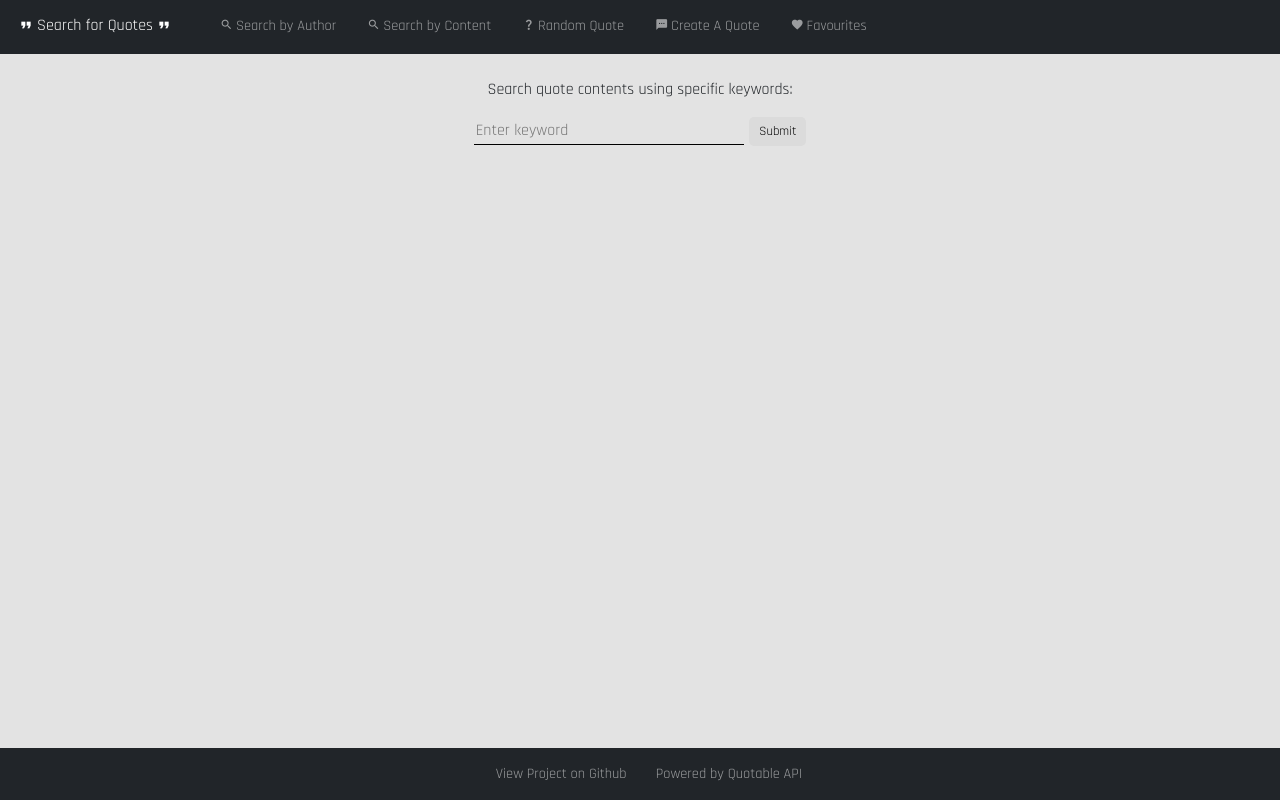
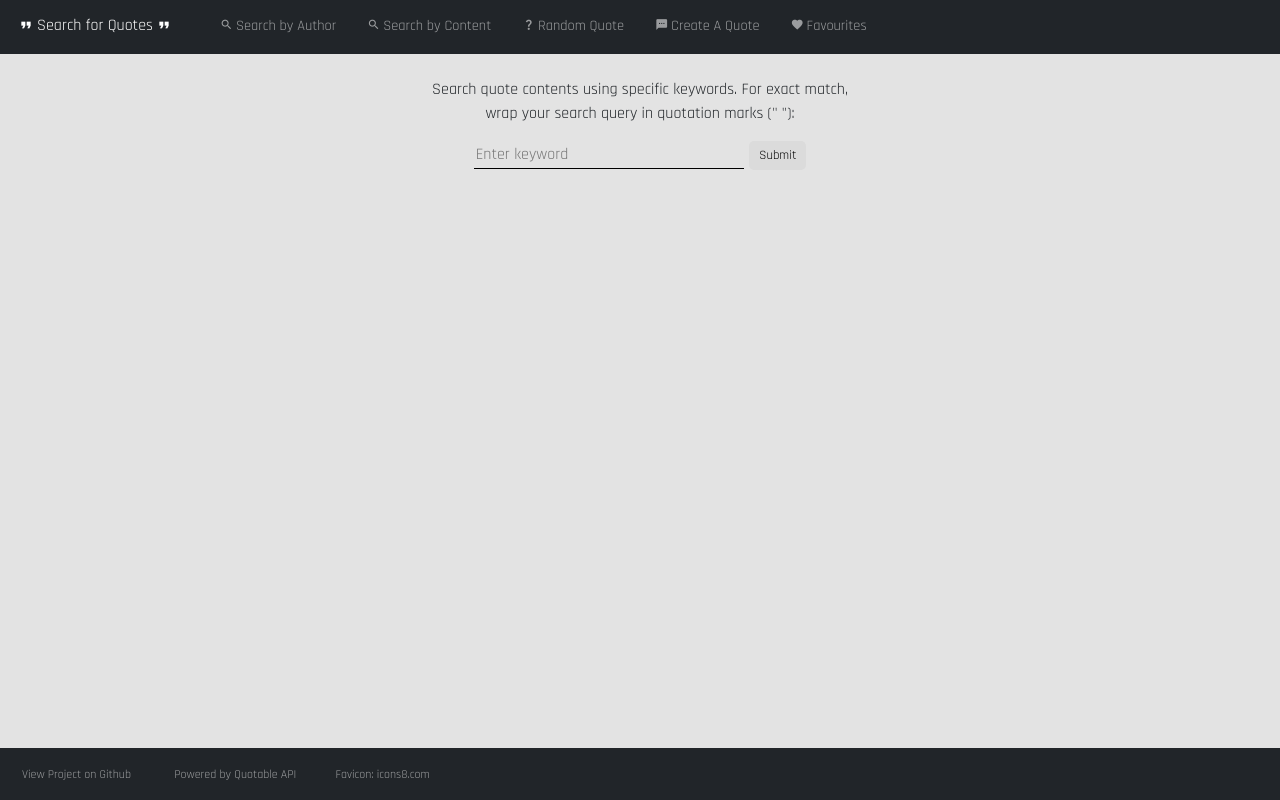
Before and after one commit to zappled/search-for-lyrics, a React (Create React App) app: page /search-content in a window 1280 px wide. Built offline with nearby package versions, Linux system fonts and the light colour scheme.

Commit message:
Added error message if search returns no result

```diff
--- a/src/App.js
+++ b/src/App.js
@@ -185,14 +185,23 @@ function App() {
               rel="noreferrer"
             >
               View Project on Github
-            </a>{" "}
+            </a>
             <a
               className="nav-input footer-text"
               href="https://github.com/lukePeavey/quotable"
               target="_blank"
               rel="noreferrer"
+              style={{ marginLeft: "8px" }}
             >
               Powered by Quotable API
+            </a>
+            <a
+              className="nav-input footer-text"
+              href="https://icons8.com"
+              target="_blank"
+              rel="noreferrer"
+            >
+              Favicon: icons8.com
             </a>
           </div>
         </div>
--- a/src/components/FavouritesEntry.js
+++ b/src/components/FavouritesEntry.js
@@ -12,7 +12,7 @@ const FavouritesEntry = (props) => {
         </div>
         <button
           className="quote-extra remove-fav"
-          style={{ width: "35%" }}
+          style={{ width: "50%" }}
           onClick={() => props.removeFromFav(props.fav)}
         >
           <i className="material-icons" style={{ margin: "0 auto" }}>
--- a/src/components/SearchQuotesAuthor.js
+++ b/src/components/SearchQuotesAuthor.js
@@ -15,6 +15,8 @@ const SearchQuotesAuthor = (props) => {
 
   // toggles between input form & search results
   const [hasSearched, setHasSearched] = useState(false);
+  const [hasData, setHasData] = useState(false);
+  const [noData, setNoData] = useState(false);
 
   // function to fetch API data based on submitted input
   const findQuotes = async (input) => {
@@ -25,7 +27,12 @@ const SearchQuotesAuthor = (props) => {
       const url = `https://api.quotable.io/search/quotes?query=${input}&fields=author`;
       const res = await fetch(url);
       const data = await res.json();
+      if (data.totalCount !== 0) {
         setQuotes(data.results);
+        setHasData(true);
+      } else if (data.totalCount == 0) {
+        setNoData(true);
+      }
       props.setIsLoading(false);
     }
   };
@@ -42,6 +49,8 @@ const SearchQuotesAuthor = (props) => {
   const searchAgain = () => {
     setHasSearched(false);
     setQuotes([]);
+    setHasData(false);
+    setNoData(false);
   };
 
   // loading spinner only appears while isLoading is true
@@ -53,14 +62,16 @@ const SearchQuotesAuthor = (props) => {
 
   return (
     <>
+      {content}
       {/* display toggles depending on whether a search input has been submitted */}
       {hasSearched ? (
+        hasData ? (
           <>
             <button className="search-again" onClick={searchAgain}>
               Search Again
             </button>
             <br />
-          You searched for "{currentInput}"
+            You searched for "{currentInput.replaceAll(`"`, ``)}"
             <br />
             {content}
             {quotes.map((quote) => {
@@ -82,8 +93,14 @@ const SearchQuotesAuthor = (props) => {
             })}
           </>
         ) : (
+          ""
+        )
+      ) : (
         <>
-          <div>Search quotes by person name:</div>
+          <div>
+            Search quotes by person name. For exact match, wrap your search
+            query in quotation marks (" "):
+          </div>
           <form onSubmit={addInput}>
             <input
               type="text"
@@ -96,6 +113,18 @@ const SearchQuotesAuthor = (props) => {
           </form>
         </>
       )}
+      {hasSearched && noData ? (
+        <>
+          <button className="search-again" onClick={searchAgain}>
+            Search Again
+          </button>
+          <div className="quote-extra">
+            No result returned, try another name
+          </div>
+        </>
+      ) : (
+        ""
+      )}
     </>
   );
 };
--- a/src/components/SearchQuotesContent.js
+++ b/src/components/SearchQuotesContent.js
@@ -14,6 +14,8 @@ const SearchQuotesContent = (props) => {
 
   // toggles between input form & search results
   const [hasSearched, setHasSearched] = useState(false);
+  const [hasData, setHasData] = useState(false);
+  const [noData, setNoData] = useState(false);
 
   // function to fetch API data based on submitted input
   const findQuotes = async (input) => {
@@ -24,7 +26,12 @@ const SearchQuotesContent = (props) => {
       const url = `https://api.quotable.io/search/quotes?query=${input}&fields=content`;
       const res = await fetch(url);
       const data = await res.json();
+      if (data.totalCount !== 0) {
         setQuotes(data.results);
+        setHasData(true);
+      } else if (data.totalCount == 0) {
+        setNoData(true);
+      }
       props.setIsLoading(false);
     }
   };
@@ -41,6 +48,8 @@ const SearchQuotesContent = (props) => {
   const searchAgain = () => {
     setHasSearched(false);
     setQuotes([]);
+    setHasData(false);
+    setNoData(false);
   };
 
   let content = "";
@@ -52,16 +61,17 @@ const SearchQuotesContent = (props) => {
 
   return (
     <>
+      {content}
       {/* display toggles depending on whether a search input has been submitted */}
       {hasSearched ? (
+        hasData ? (
           <>
             <button className="search-again" onClick={searchAgain}>
               Search Again
             </button>
             <br />
-          You searched for "{currentInput}"
+            You searched for "{currentInput.replaceAll(`"`, ``)}"
             <br />
-          {content}
             {quotes.map((quote) => {
               return (
                 <SearchResults
@@ -81,8 +91,14 @@ const SearchQuotesContent = (props) => {
             })}
           </>
         ) : (
+          ""
+        )
+      ) : (
         <>
-          <div>Search quote contents using specific keywords:</div>
+          <div>
+            Search quote contents using specific keywords. For exact match, wrap
+            your search query in quotation marks (" "):
+          </div>
           <form onSubmit={addInput}>
             <input
               type="text"
@@ -95,6 +111,19 @@ const SearchQuotesContent = (props) => {
           </form>
         </>
       )}
+      {hasSearched && noData ? (
+        <>
+          <button className="search-again" onClick={searchAgain}>
+            Search Again
+          </button>
+          <div className="quote-extra">
+            No result returned, try another keyword. Certain common words like '
+            <u>and</u>' may not be accepted as part of the search parameters.
+          </div>
+        </>
+      ) : (
+        ""
+      )}
     </>
   );
 };
--- a/src/styles.css
+++ b/src/styles.css
@@ -175,7 +175,6 @@ form {
   border-radius: 5px;
   padding: 5px;
   margin-top: 5px;
-  width: 60%;
 }
 
 .add-fav:hover {
@@ -199,15 +198,17 @@ form {
 
 .footer-text {
   display: inline-flex;
-  width: 50%;
+  width: 35%;
   color: #ffffff8c;
   text-decoration: none;
-  margin-left: auto;
-  font-size: 90%;
+  font-size: 75%;
+  margin-left: 17px;
 }
 
 .footer-to-center {
-  margin: 0 auto;
+  /* margin: 0 auto; */
+  margin-left: -25px;
+  width: 50%;
 }
 
 .footer-text:hover {
```
Lines whose indentation alone changed are shown as unchanged.
